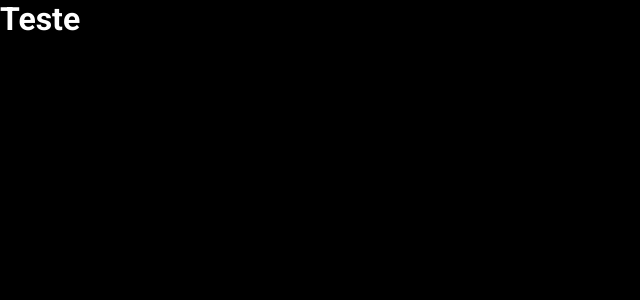
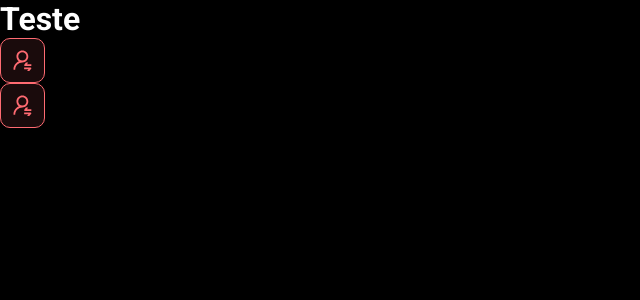
Before and after one commit to mynamegitrepos/spring_sales_management_app, a React (Vite) app in the folder frontend/: page / in a window 1280 px wide. Shown: the top 300 px of the page, without its empty margins (0-640 px from the left). Built offline with nearby package versions, Linux system fonts and the light colour scheme.

Commit message:
component progressing

```diff
--- a/frontend/src/App.tsx
+++ b/frontend/src/App.tsx
@@ -1,7 +1,12 @@
+import NotifiationButton from "./components/NotificationButton"
 
 function App() {
   return(
+    <>
     <h1>Teste</h1>
+    <NotifiationButton />
+    <NotifiationButton />
+    </>
   )
 }
 
--- /dev/null
+++ b/frontend/src/components/NotificationButton/index.tsx
@@ -0,0 +1,11 @@
+import icon from '../../assets/img/notification-icon.svg'
+import './styles.css'
+function NotifiationButton() {
+  return(
+    <div className="red-btn">
+      <img src={icon} alt="Notificar"/>
+    </div>
+  )
+}
+
+export default NotifiationButton
--- /dev/null
+++ b/frontend/src/components/NotificationButton/styles.css
@@ -0,0 +1,13 @@
+.red-btn{
+  height: 45px;
+  width: 45px;
+  background: rgba(255, 107, 114, 0.1);
+  border: 1px solid #FF6B72;
+  border-radius: 10px;
+  display: flex;
+  align-items: center;
+  justify-content: center;
+}
+.red-btn img{
+  width: 19px;
+}
```
Also changed, not shown: frontend/src/assets/img/logo.svg (added), frontend/src/assets/img/notification-icon.svg (added).
